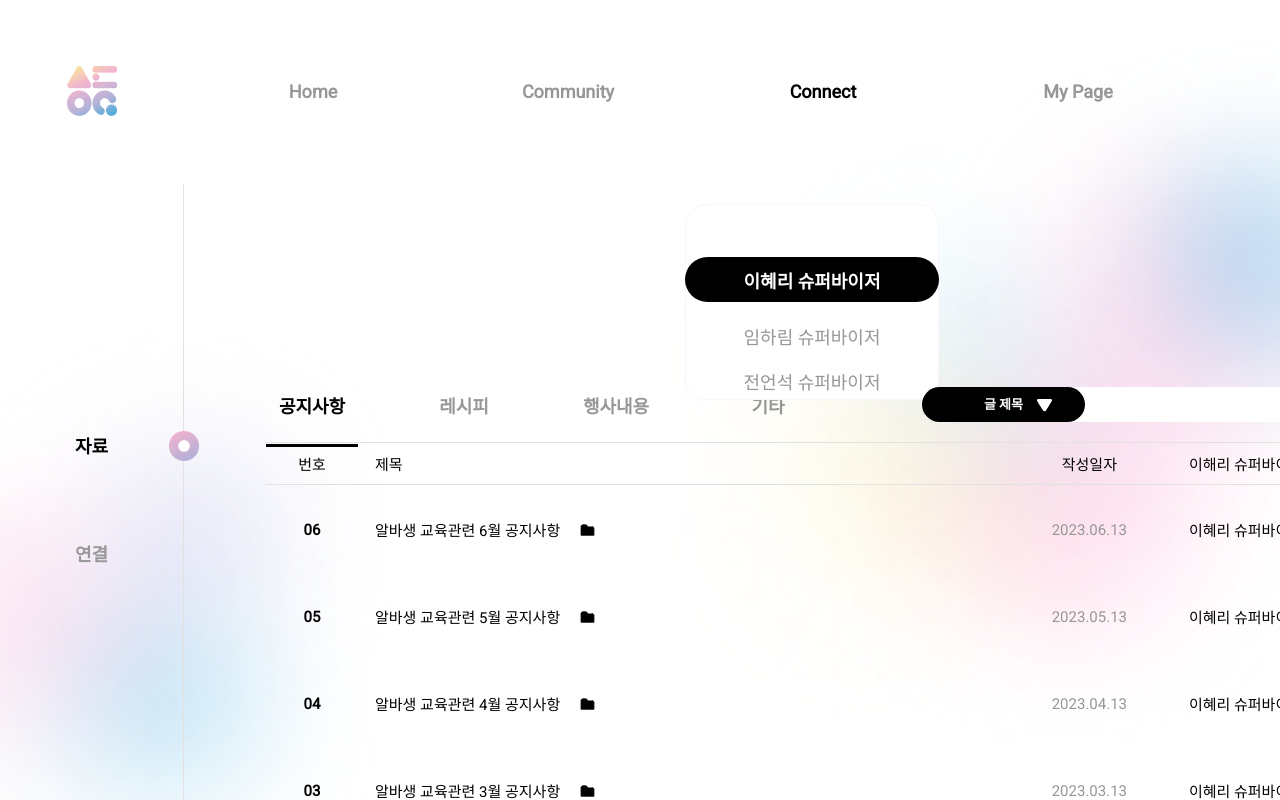
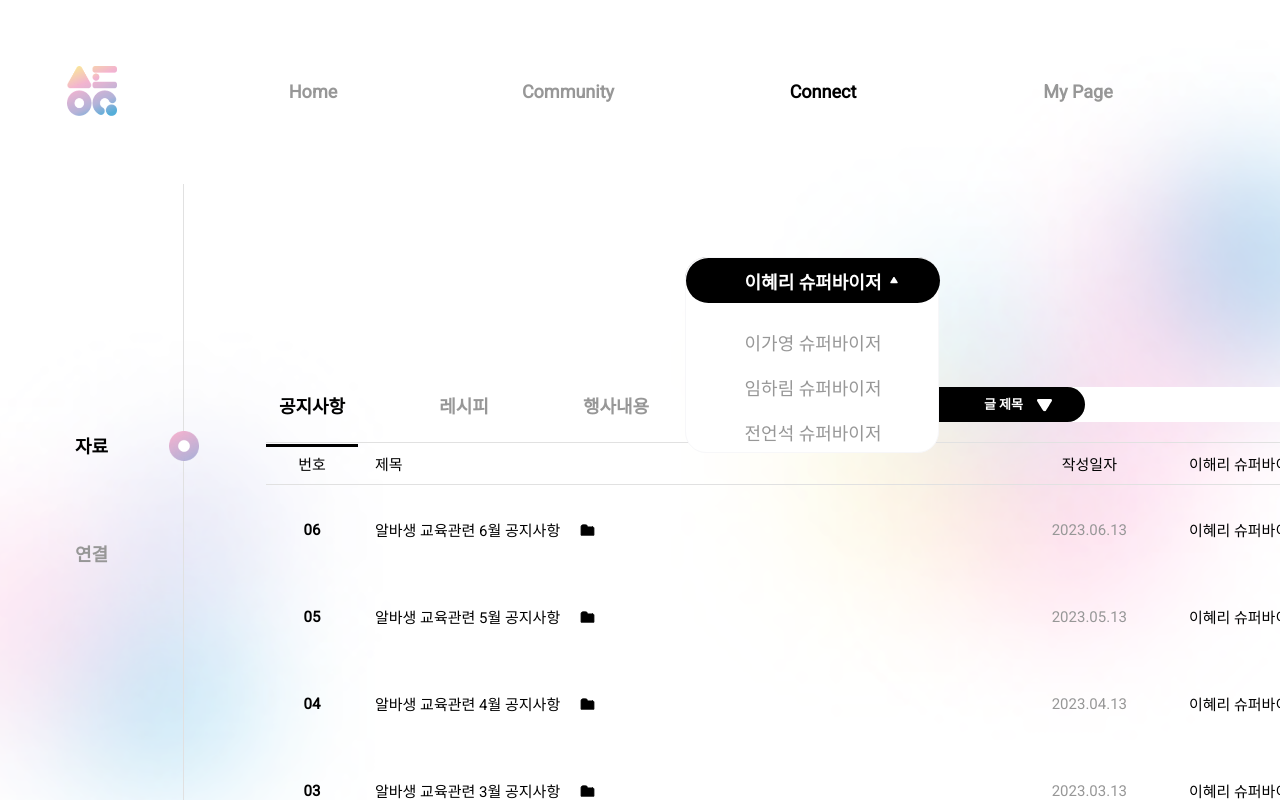
Before and after one commit to stockOneQ/front, a Next.js app: page /connect/data in a window 1280 px wide. Shown: the top 800 px of the page. Built offline with nearby package versions, Linux system fonts and the light colour scheme.

Commit message:
style(data): connect - 자료 페이지 슈퍼바이저 드롭다운 ui 구현

```diff
--- a/components/connect/Data/index.tsx
+++ b/components/connect/Data/index.tsx
@@ -5,14 +5,17 @@ import movePageL from 'public/assets/icons/connect/movePageL.svg';
 import movePageR from 'public/assets/icons/connect/movePageR.svg';
 import Image from 'next/image';
 import DataDetail from './DataDetail';
-import { useRef, useState } from 'react';
+import { useState } from 'react';
 import * as S from './style';
+import useScroll from 'hooks/useScroll';
 
 /** connect - 자료 페이지 */
 const Data = () => {
   const [activeNum, setActiveNum] = useState(0); // navigation active 상태 주기 위함
   const [temp, setTemp] = useState(true); // 상세 페이지 연결하려고 임시로 만듦. 삭제 예정
   const [isSelectSupervisor, setIsSelectSupervisor] = useState(true); // 슈퍼바이저 고르기
+
+  const { hideScroll, scrollHandler } = useScroll();
 
   return (
     <>
@@ -24,12 +27,24 @@ const Data = () => {
               setIsSelectSupervisor(prev => !prev);
             }}
           >
-            <div className="haha">
-              <p>이혜리 슈퍼바이저</p>
-            </div>
+            {!isSelectSupervisor && (
+              <>
+                <p>이혜리 슈퍼바이저</p>
+              </>
+            )}
+            <Image
+              src={supervisorCategoryOpen}
+              alt="supervisor-toggle-icon"
+              width={8}
+              height={6.6}
+            />
             {isSelectSupervisor && (
               <S.SupervisorDropDownBox>
-                <S.SupervisorList>
+                <p>이혜리 슈퍼바이저</p>
+                <S.SupervisorList
+                  hideScroll={hideScroll}
+                  onScroll={scrollHandler}
+                >
                   <li>이가영 슈퍼바이저</li>
                   <li>임하림 슈퍼바이저</li>
                   <li>전언석 슈퍼바이저</li>
@@ -39,12 +54,6 @@ const Data = () => {
                 </S.SupervisorList>
               </S.SupervisorDropDownBox>
             )}
-            <Image
-              src={supervisorCategoryOpen}
-              alt="supervisor-toggle-icon"
-              width={8}
-              height={7}
-            />
           </S.SelectSupervisorBox>
           <S.DataNavBox>
             <S.DataNav activeNum={activeNum}>
--- a/components/connect/Data/style.ts
+++ b/components/connect/Data/style.ts
@@ -9,7 +9,6 @@ interface ISelectSupervisorBoxProps {
 }
 
 const SelectSupervisorBox = styled.div<ISelectSupervisorBoxProps>`
-  .haha {
   display: flex;
   flex-direction: column;
   justify-content: center;
@@ -20,7 +19,7 @@ const SelectSupervisorBox = styled.div<ISelectSupervisorBoxProps>`
   border-radius: 5rem;
   position: relative;
   cursor: pointer;
-    z-index: 9;
+  z-index: 2;
 
   text-align: center;
   font-size: 1.8rem;
@@ -31,13 +30,13 @@ const SelectSupervisorBox = styled.div<ISelectSupervisorBoxProps>`
     isSelectSupervisor ? 'var(--color-white)' : 'var(--color-black)'};
   background-color: ${({ isSelectSupervisor }) =>
     isSelectSupervisor ? 'var(--color-black)' : ''};
-  }
 
   img {
     position: absolute;
-    top: 22.3rem;
-    left: 88.7rem;
+    top: 2rem;
+    right: 4.1rem;
     z-index: 10;
+
     filter: ${({ isSelectSupervisor }) =>
       isSelectSupervisor
         ? `invert(94%) sepia(75%) saturate(0%) hue-rotate(296deg)
@@ -53,19 +52,35 @@ const SupervisorDropDownBox = styled.div`
   width: 25.4rem;
   height: 19.6rem;
   position: absolute;
-  top: 20.4rem;
-  left: 68.5rem;
-  padding-top: 6.3rem;
+  top: 0;
   border: 1px solid #f7f7f9;
   background-color: var(--color-white);
   border-radius: 2.1rem;
-  z-index: 1;
+
+  p {
+    width: 25.4rem;
+    height: 4.5rem;
+    border-radius: 5rem;
+    background-color: var(--color-black);
+    display: flex;
+    justify-content: center;
+    align-items: center;
+  }
 `;
 
-const SupervisorList = styled.ul`
-  /* margin-top: 10.8rem; */
-  height: 13.5rem;
+interface ISupervisorListProps {
+  hideScroll: boolean;
+}
+
+// FIXME: 스크롤 바 때문에 너비 변경되는 에러
+// FIXME: 스크롤 바 css 피그마와 동일하게 변경
+const SupervisorList = styled.ul<ISupervisorListProps>`
+  width: 25.4rem;
+  min-width: 25.4rem;
+  max-width: 25.4rem;
+  height: 14.9rem;
   overflow: auto;
+  padding-top: 1.6rem;
 
   color: #979797;
   text-align: center;
@@ -85,6 +100,28 @@ const SupervisorList = styled.ul`
   li:hover {
     color: var(--color-black);
     background-color: #f7f7f9;
+  }
+
+  &::-webkit-scrollbar {
+    display: ${props => (props.hideScroll ? 'none' : 'inline-block')};
+    width: 1.5rem;
+    height: 19.3rem;
+    border-radius: 0.8rem;
+  }
+
+  &::-webkit-scrollbar-thumb {
+    background-clip: padding-box;
+    border: 0.3rem solid transparent;
+    height: 4rem;
+    border-radius: 0.8rem;
+    background-color: var(--color-black);
+  }
+
+  &::-webkit-scrollbar-track {
+    width: 1.5rem;
+    height: 19.3rem;
+    border-radius: 0.8rem;
+    background-color: #eee;
   }
 `;
 
@@ -167,6 +204,7 @@ const DataNavInputBox = styled.div`
 
 const DataDropDownBox = styled.div`
   position: absolute;
+  z-index: 1;
   top: 0;
   right: 27.3rem;
 `;
--- a/hooks/useScroll.tsx
+++ b/hooks/useScroll.tsx
@@ -5,10 +5,12 @@ const useScroll = () => {
   const [isScroll, setIsScroll] = useState(-100);
   const [hideScroll, setHideScroll] = useState(true);
 
-  const scrollHandler = (e: React.UIEvent<HTMLDivElement>) => {
+  const scrollHandler = (
+    e: React.UIEvent<HTMLDivElement | HTMLUListElement>,
+  ) => {
     setHideScroll(false);
     setIsScroll(e.currentTarget.scrollTop);
-  }
+  };
 
   useEffect(() => {
     const timer = setTimeout(() => {
@@ -16,7 +18,7 @@ const useScroll = () => {
     }, 1000);
 
     return () => clearTimeout(timer);
-  }, [isScroll])
+  }, [isScroll]);
 
   return { hideScroll, scrollHandler };
 };
```
Lines whose indentation alone changed are shown as unchanged.
